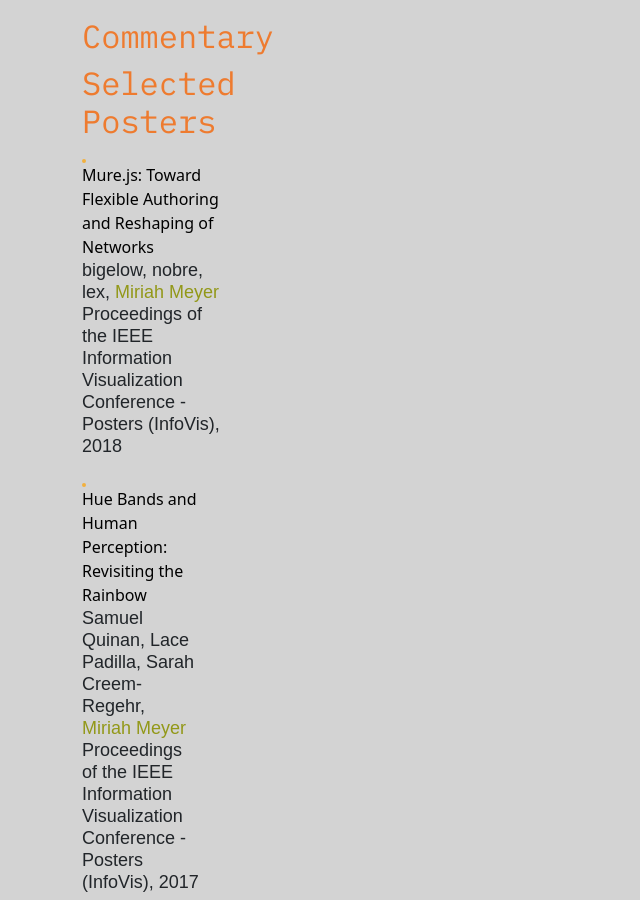
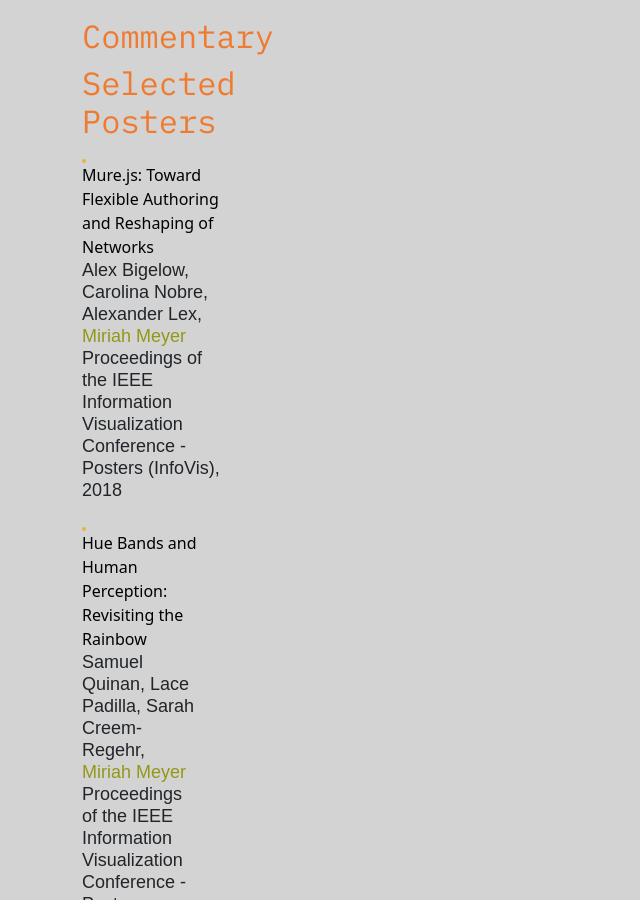
Before and after one commit to visidlab/visidlab.github.io, a Jekyll site: the page built from publications.md, in a window 1280 px wide and 900 px high, scrolled down 5248 px. Shown: the whole window, without its empty margins (0-640 px from the left). Built offline with Jekyll 4.4.1, drawn with Linux system fonts in a browser that asks for light colours; some web fonts are replaced; grey boxes are pictures that could not be loaded.

Commit message:
Update 2018_infovis_origraph.md

```diff
--- a/_publications/2018_infovis_origraph.md
+++ b/_publications/2018_infovis_origraph.md
@@ -8,9 +8,9 @@
 image: 2018_infovis_origraph.png
 
 authors:
-- bigelow
-- nobre
-- lex
+- Alex Bigelow
+- Carolina Nobre
+- Alexander Lex
 - meyer
 
 journal-short: InfoVis Posters
```
